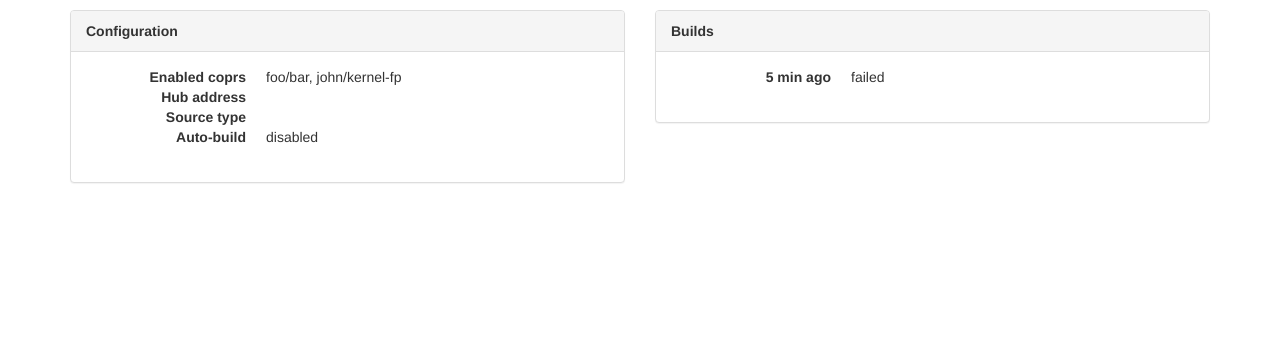
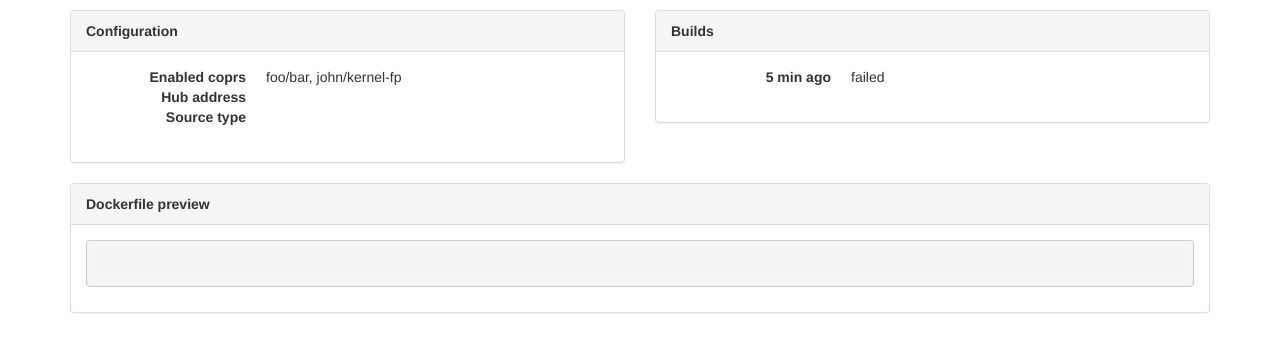
Before and after one commit to evilkost/cdic, a Flask app: template src/cdic/app/templates/project_details.html in a window 1280 px wide. Shown: the part 120-472 px from the top of the page. Run offline with Flask 2, Linux system fonts and the light colour scheme; the template is opened without the code that fills it, so the values that code supplies are empty; some libraries are stand-ins or nearby versions.

Commit message:
Html improvements

```diff
--- a/src/cdic/app/forms/project.py
+++ b/src/cdic/app/forms/project.py
@@ -3,6 +3,7 @@
 from flask_wtf import Form, RecaptchaField
 from wtforms import StringField, PasswordField, BooleanField, RadioField, TextAreaField
 from wtforms.validators import DataRequired, EqualTo, Email
+from wtforms.fields.html5 import URLField
 
 from ..constants import SourceType
 
@@ -14,9 +15,10 @@ class ProjectForm(Form):
     title = StringField("Project title", [DataRequired()])
 
     source_mode = RadioField(SourceType.LOCAL_TEXT,
-                             choices=[(x, x) for x in SourceType.get_all_options()],
+                             choices=[(x, x.replace("_", " ").capitalize()) for x in SourceType.get_all_options()],
                              default=SourceType.LOCAL_TEXT)
 
     local_text = TextAreaField()
 
-    git_url = StringField("Git source url")
+    git_url = URLField("Git source url")
+    dockerfile_path = StringField()
--- a/src/cdic/app/templates/project_details.html
+++ b/src/cdic/app/templates/project_details.html
@@ -1,11 +1,28 @@
 {% extends "base.html" %}
+
+<!-- for Dockerfile highlighting -->
+{% block styles %}
+  {{super()}}
+  <link rel="stylesheet" href="https://cdnjs.cloudflare.com/ajax/libs/highlight.js/8.5/styles/default.min.css">
+{% endblock %}
+
+{% block scripts %}
+  <script src="https://cdnjs.cloudflare.com/ajax/libs/highlight.js/8.5/highlight.min.js"></script>
+  <script src="https://cdnjs.cloudflare.com/ajax/libs/highlight.js/8.5/languages/dockerfile.min.js"></script>
+  <script>hljs.initHighlightingOnLoad();</script>
+  {{super()}}
+{% endblock %}
+
+
+
 
 {% block inner_content %}
 
   <h1>Project: {{ project.title }}
     {% if g.user == project.user %}
     <span class="small pull-right">
-      <a class="btn btn-default" href="{{ url_for('main.project_edit', project_id=project.id)}}">Edit project</a>
+      <a class="btn btn-default" href="{{ url_for('main.project_edit', project_id=project.id)}}">Edit</a>
+      <a class="btn btn-primary" href="#">Run build</a>
     </span>
     {% endif %}
   </h1>
@@ -31,10 +48,15 @@
             <dt>Git</dt>
             <dd>{{ project.git_url }}</dd>
 
+            <dt>Dockerfile path</dt>
+            <dd>{{ project.dockerfile_path|default("/") }}</dd>
+
             {% endif %}
 
-            <dt>Auto-build</dt>
-            <dd>disabled</dd>
+
+
+            <!--<dt>Auto-build</dt>-->
+            <!--<dd>disabled</dd>-->
           </dl>
         </div>
       </div>
@@ -43,11 +65,6 @@
       <div class="panel panel-default">
         <div class="panel-heading">
           <b>Builds</b>
-          {% if g.user == project.user %}
-          <span class="pull-right">
-            <a class="btn-sm btn btn-primary" href="#">Run build</a>
-          </span>
-          {% endif %}
         </div>
         <div class="panel-body">
           <dl class="dl-horizontal">
@@ -57,10 +74,21 @@
 
           </dl>
         </div>
+      </div>
     </div>
-    <!--<div class="col-xs-6 col-md-4">-->
 
-    <!--</div>-->
+    <div class="col-xs-12">
+      <div class="panel panel-default">
+        <div class="panel-heading">
+          <b>Dockerfile preview</b>
+        </div>
+        <div class="panel-body">
+          <pre><code class="dockerfile">{{ project.dockerfile_preview }}</code></pre>
+        </div>
+      </div>
+
+    </div>
+
   </div>
 
 
```
Also changed, not shown: src/cdic/app/models.py (+8 -0 lines), src/cdic/app/templates/project_add.html (+7 -4 lines), src/cdic/app/templates/project_edit.html (+12 -5 lines), src/cdic/app/views/main.py (+7 -5 lines).
